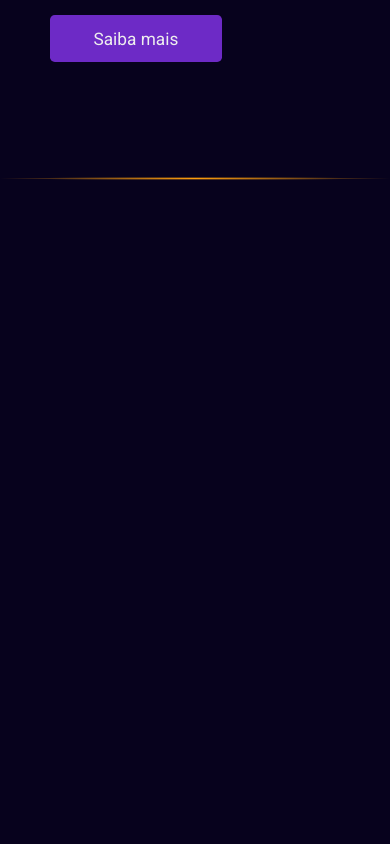
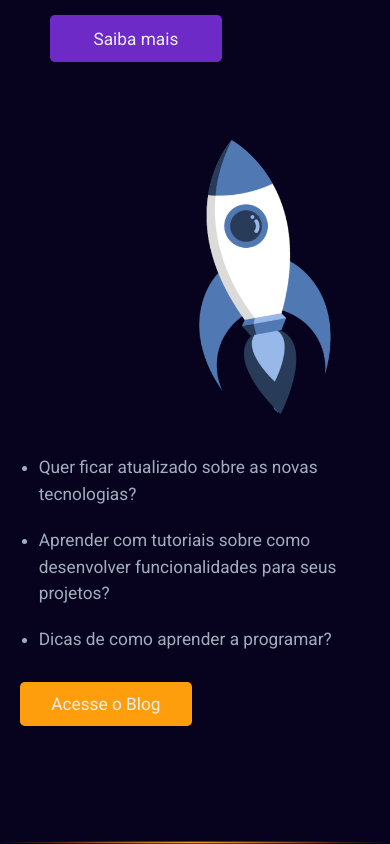
Before and after one commit to EddyPBR/eddypbr-website-old, a React (Create React App) app in the folder web/: page / in a window 390 px wide. Shown: the part 4229-5073 px from the top of the page. Before the commit the page ends 4409 px from the top, so only its background shows below. Built offline with nearby package versions, Linux system fonts and the light colour scheme; the HTML template or start-up script is replaced by a standard one.

Commit message:
:package: Adding section abstract blog & changing some styles

```diff
--- a/web/src/components/ContactBox/styles.css
+++ b/web/src/components/ContactBox/styles.css
@@ -16,8 +16,15 @@
   height: 4.4rem;
   width: 15rem;
   font-size: 1.6rem;
-  color: var(--color-grey-light);
+  color: #FFF;
+  font-weight: bold;
   background-color: var(--color-green);
+  filter: brightness(.90);
+  transition: filter .3s;
+}
+
+.contact-box .button {
+  filter: brightness(1);
 }
 
 .contact-box p {
--- a/web/src/components/Portfolio/styles.css
+++ b/web/src/components/Portfolio/styles.css
@@ -57,6 +57,7 @@
 .portfolio-box div:last-child a span {
   font: 400 1.8rem "Roboto", sans-serif;
   color: var(--color-grey);
+  transition: color .2s;
 }
 
 .portfolio-box div:last-child a svg {
@@ -68,6 +69,10 @@
 
 .portfolio-box div:last-child a:hover {
   filter: brightness(1.3);
+}
+
+.portfolio-box div:last-child a:hover span {
+  color: var(--color-blue);
 }
 
 @media (max-width: 1170px) {
--- a/web/src/components/Project/styles.css
+++ b/web/src/components/Project/styles.css
@@ -77,7 +77,15 @@
 }
 
 .project-box div:last-child a:hover {
-  filter: brightness(1.4);
+  filter: brightness(1.3);
+}
+
+.project-box div:last-child a span {
+  transition: color .3s;
+}
+
+.project-box div:last-child a:hover span {
+  color: var(--color-green);
 }
 
 @media (max-width: 1170px) {
--- a/web/src/pages/Home/index.js
+++ b/web/src/pages/Home/index.js
@@ -12,10 +12,12 @@ import Section from "../../components/Section";
 import Portfolio from "../../components/Portfolio";
 import Project from "../../components/Project";
 import ContactBox from "../../components/ContactBox";
+
 import "./styles.css";
 
 import man from "../../assets/images/man-analyzing-data.png";
 import ariusHelp from "../../assets/images/arius-help-logo.png";
+import rocket from "../../assets/images/rocket.png";
 
 const Home = () => {
   return (
@@ -88,7 +90,9 @@ const Home = () => {
         <section id="abstract-portfolio">
           <h1>Conheça meu portfólio</h1>
           <p>
-            Lorem ipsum dolor sit amet, consectetur adipiscing elit. In quis dapibus dui, at lobortis lacus. Etiam vitae neque dui. Nullam pulvinar mattis tortor.
+            Lorem ipsum dolor sit amet, consectetur adipiscing elit. In quis
+            dapibus dui, at lobortis lacus. Etiam vitae neque dui. Nullam
+            pulvinar mattis tortor.
           </p>
 
           <Portfolio
@@ -106,7 +110,9 @@ const Home = () => {
         <section id="abstract-project">
           <h1>Conheça meus projetos</h1>
           <p>
-            Lorem ipsum dolor sit amet, consectetur adipiscing elit. In quis dapibus dui, at lobortis lacus. Etiam vitae neque dui. Nullam pulvinar mattis tortor.
+            Lorem ipsum dolor sit amet, consectetur adipiscing elit. In quis
+            dapibus dui, at lobortis lacus. Etiam vitae neque dui. Nullam
+            pulvinar mattis tortor.
           </p>
 
           <Project
@@ -140,6 +146,27 @@ const Home = () => {
           imageURL={ariusHelp}
         />
 
+        <div id="abstract-blog">
+          <div className="container">
+            <div>
+              <ul>
+                <li>Quer ficar atualizado sobre as novas tecnologias?</li>
+                <li>
+                  Aprender com tutoriais sobre como desenvolver funcionalidades
+                  para seus projetos?
+                </li>
+                <li>Dicas de como aprender a programar?</li>
+              </ul>
+              <Link to="/blog" className="button">
+                Acesse o Blog
+              </Link>
+            </div>
+            <div>
+              <img src={rocket} alt="foguete" />
+            </div>
+          </div>
+        </div>
+
         <div className="line yellow" />
       </main>
     </>
--- a/web/src/pages/Home/styles.css
+++ b/web/src/pages/Home/styles.css
@@ -165,6 +165,37 @@
   margin-top: 8rem;
 }
 
+#abstract-blog {
+  margin-top: 8rem;
+}
+
+#abstract-blog .container {
+  flex-direction: row;
+  justify-content: space-between;
+}
+
+#abstract-blog .container div:first-child ul{
+  margin-left: 2rem;
+}
+
+#abstract-blog .container div:first-child ul li{
+  color: var(--color-grey);
+  margin-bottom: 1rem;
+  line-height: 2.8rem;
+  font: 1.8rem 400 "Open Sans", sans-serif;
+}
+
+#abstract-blog .container div:last-child img {
+  height: 30.8rem;
+}
+
+#abstract-blog .button {
+  margin-top: 3rem;
+  background-color: var(--color-yellow);
+  color: var(--color-grey-light);
+  height: 4.6rem;
+}
+
 @media (max-width: 1170px) {
   #abstract-project {
     margin-top: 10rem;
@@ -173,4 +204,28 @@
   .contact-box {
     margin-top: 2rem;
   }
+
+  #abstract-blog .container {
+    flex-wrap: wrap-reverse;
+  }
+
+  #abstract-blog .container div:last-child {
+    display: flex;
+    flex-direction: row;
+    justify-content: flex-end;
+    width: 100%;
+  }
+
+  #abstract-blog .container div:last-child img {
+    height: 28.8rem;
+    margin-right: 4rem;
+  }
+
+  #abstract-blog .container div:first-child ul{
+    margin-top: 4rem;
+  }
+
+  #abstract-blog .container div:first-child ul li{
+    margin-bottom: 2rem;
+  }
 }
```
